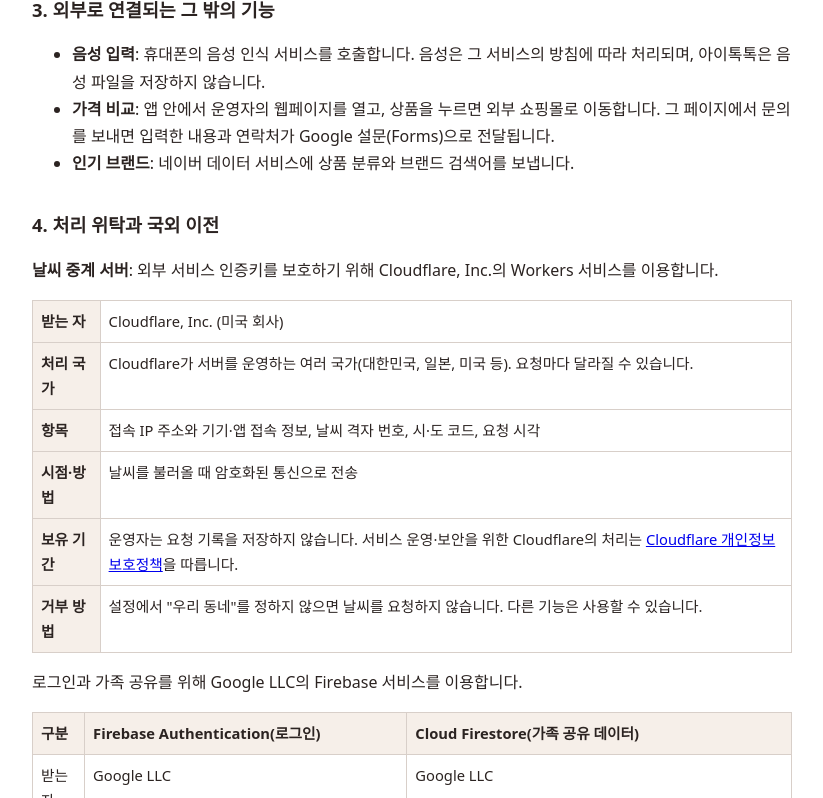
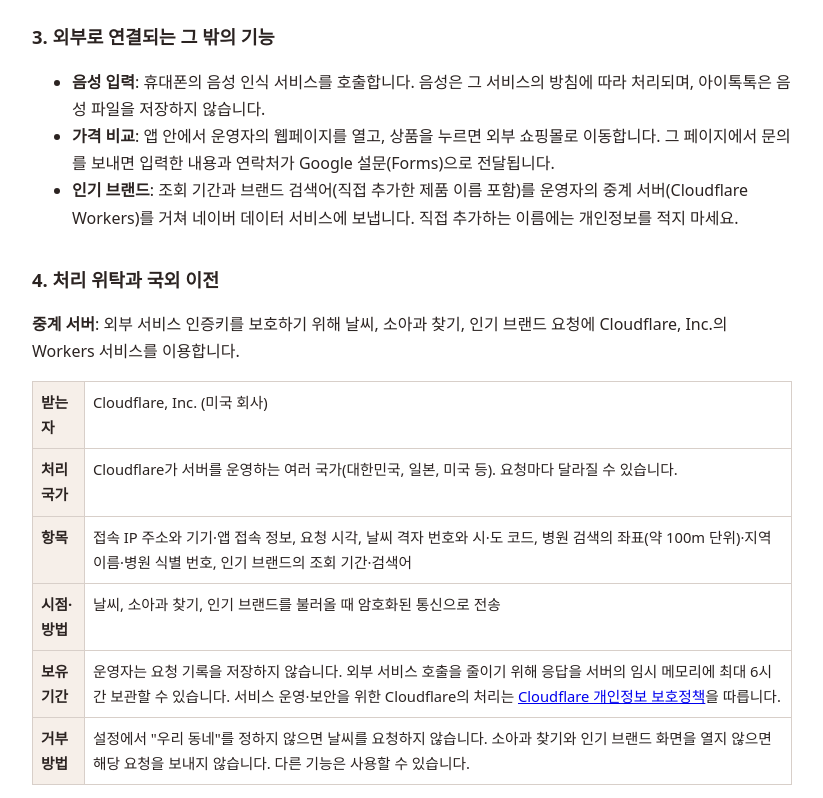
Before and after one commit to gain1541/my-website, a plain HTML site: page privacy.html in a window 1280 px wide. Shown: the part 1000-1798 px from the top of the page, without its empty margins (228-1051 px from the left). Drawn offline with Linux system fonts and the light colour scheme.

Commit message:
Add files via upload

```diff
--- a/privacy.html
+++ b/privacy.html
@@ -16,7 +16,7 @@
 <ul>
   <li>운영자(개인정보 보호책임자): 박진호</li>
   <li>개인정보 문의·삭제 요청: gain1541@gmail.com</li>
-  <li>시행일: 2026년 11월 28일 (2026년 11월 29일 변경: 날씨 중계 서버 추가)</li>
+  <li>시행일: 2026년 11월 28일 (2026년 11월 29일 변경: 날씨·병원 검색·인기 브랜드 중계 서버 추가)</li>
 </ul>
 
 <h2>1. 처리하는 정보, 목적, 저장 위치</h2>
@@ -33,7 +33,7 @@
 <h2>2. 위치 정보</h2>
 <p>위치 권한은 선택 사항이며, 거부해도 동네를 직접 입력할 수 있습니다.</p>
 <ul>
-  <li><b>소아과 찾기</b>: 현재 위치 또는 설정한 동네의 좌표를 공공데이터포털의 병원 정보 서비스(건강보험심사평가원, 국립중앙의료원)에 보냅니다.</li>
+  <li><b>소아과 찾기</b>: 현재 위치 또는 설정한 동네의 좌표(약 100m 단위로 줄인 값)나 시·도 및 시·군·구 이름, 선택한 병원의 식별 번호를 운영자의 중계 서버(Cloudflare Workers)를 거쳐 공공데이터포털의 병원 정보 서비스(건강보험심사평가원, 국립중앙의료원)에 보냅니다. 아기 정보와 육아 기록은 보내지 않습니다.</li>
   <li><b>주소 변환</b>: 좌표와 동네 이름을 바꿀 때 휴대폰의 주소 변환 기능(기기 제공자의 서비스)을 사용합니다.</li>
   <li><b>날씨</b>: 우리 동네를 정한 경우, 약 5km 격자 번호와 시·도 코드를 운영자의 날씨 중계 서버(Cloudflare Workers)를 거쳐 기상청 서비스(공공데이터포털)에 보냅니다. 위도·경도는 보내지 않으며, 아기 정보와 육아 기록도 보내지 않습니다.</li>
 </ul>
@@ -42,18 +42,18 @@
 <ul>
   <li><b>음성 입력</b>: 휴대폰의 음성 인식 서비스를 호출합니다. 음성은 그 서비스의 방침에 따라 처리되며, 아이톡톡은 음성 파일을 저장하지 않습니다.</li>
   <li><b>가격 비교</b>: 앱 안에서 운영자의 웹페이지를 열고, 상품을 누르면 외부 쇼핑몰로 이동합니다. 그 페이지에서 문의를 보내면 입력한 내용과 연락처가 Google 설문(Forms)으로 전달됩니다.</li>
-  <li><b>인기 브랜드</b>: 네이버 데이터 서비스에 상품 분류와 브랜드 검색어를 보냅니다.</li>
+  <li><b>인기 브랜드</b>: 조회 기간과 브랜드 검색어(직접 추가한 제품 이름 포함)를 운영자의 중계 서버(Cloudflare Workers)를 거쳐 네이버 데이터 서비스에 보냅니다. 직접 추가하는 이름에는 개인정보를 적지 마세요.</li>
 </ul>
 
 <h2>4. 처리 위탁과 국외 이전</h2>
-<p><b>날씨 중계 서버</b>: 외부 서비스 인증키를 보호하기 위해 Cloudflare, Inc.의 Workers 서비스를 이용합니다.</p>
+<p><b>중계 서버</b>: 외부 서비스 인증키를 보호하기 위해 날씨, 소아과 찾기, 인기 브랜드 요청에 Cloudflare, Inc.의 Workers 서비스를 이용합니다.</p>
 <div class="wrap"><table>
 <tr><th>받는 자</th><td>Cloudflare, Inc. (미국 회사)</td></tr>
 <tr><th>처리 국가</th><td>Cloudflare가 서버를 운영하는 여러 국가(대한민국, 일본, 미국 등). 요청마다 달라질 수 있습니다.</td></tr>
-<tr><th>항목</th><td>접속 IP 주소와 기기·앱 접속 정보, 날씨 격자 번호, 시·도 코드, 요청 시각</td></tr>
-<tr><th>시점·방법</th><td>날씨를 불러올 때 암호화된 통신으로 전송</td></tr>
-<tr><th>보유 기간</th><td>운영자는 요청 기록을 저장하지 않습니다. 서비스 운영·보안을 위한 Cloudflare의 처리는 <a href="https://www.cloudflare.com/privacypolicy/">Cloudflare 개인정보 보호정책</a>을 따릅니다.</td></tr>
-<tr><th>거부 방법</th><td>설정에서 "우리 동네"를 정하지 않으면 날씨를 요청하지 않습니다. 다른 기능은 사용할 수 있습니다.</td></tr>
+<tr><th>항목</th><td>접속 IP 주소와 기기·앱 접속 정보, 요청 시각, 날씨 격자 번호와 시·도 코드, 병원 검색의 좌표(약 100m 단위)·지역 이름·병원 식별 번호, 인기 브랜드의 조회 기간·검색어</td></tr>
+<tr><th>시점·방법</th><td>날씨, 소아과 찾기, 인기 브랜드를 불러올 때 암호화된 통신으로 전송</td></tr>
+<tr><th>보유 기간</th><td>운영자는 요청 기록을 저장하지 않습니다. 외부 서비스 호출을 줄이기 위해 응답을 서버의 임시 메모리에 최대 6시간 보관할 수 있습니다. 서비스 운영·보안을 위한 Cloudflare의 처리는 <a href="https://www.cloudflare.com/privacypolicy/">Cloudflare 개인정보 보호정책</a>을 따릅니다.</td></tr>
+<tr><th>거부 방법</th><td>설정에서 "우리 동네"를 정하지 않으면 날씨를 요청하지 않습니다. 소아과 찾기와 인기 브랜드 화면을 열지 않으면 해당 요청을 보내지 않습니다. 다른 기능은 사용할 수 있습니다.</td></tr>
 </table></div>
 <p>로그인과 가족 공유를 위해 Google LLC의 Firebase 서비스를 이용합니다.</p>
 <div class="wrap"><table>
```
